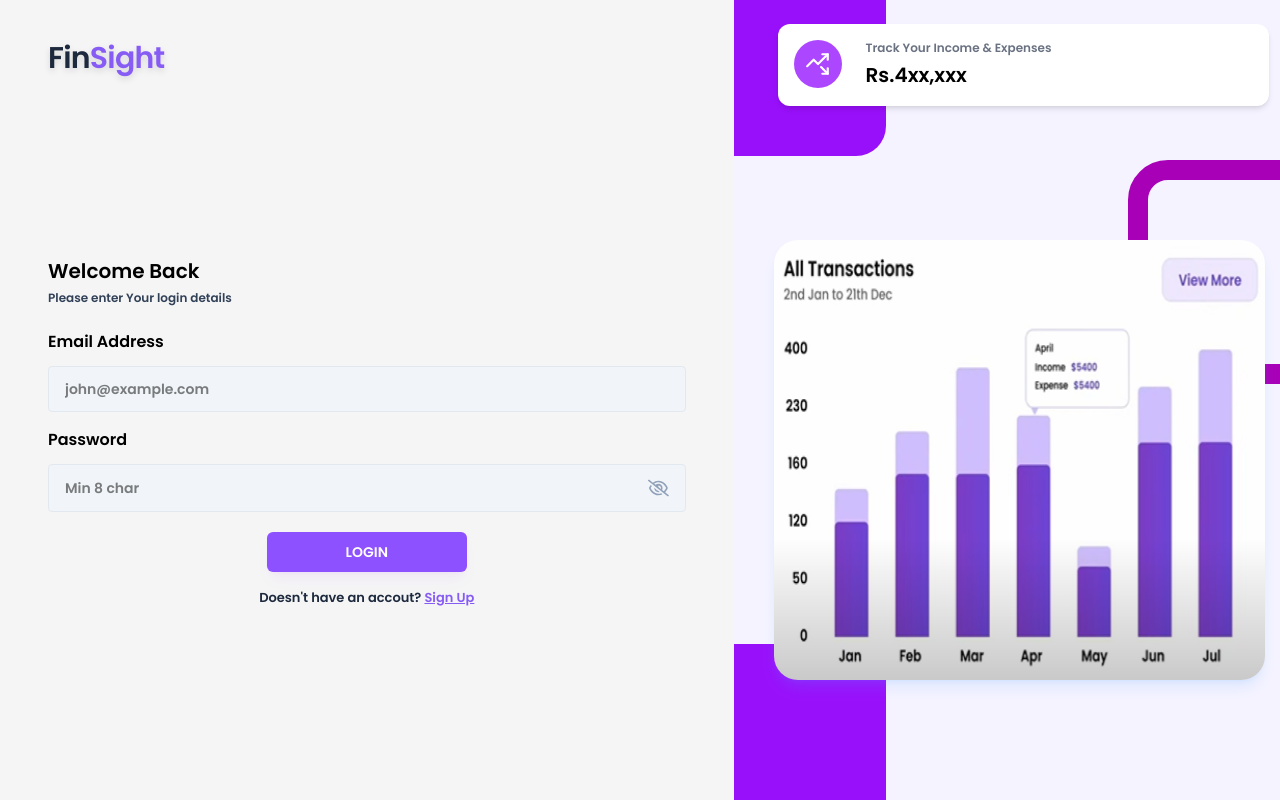
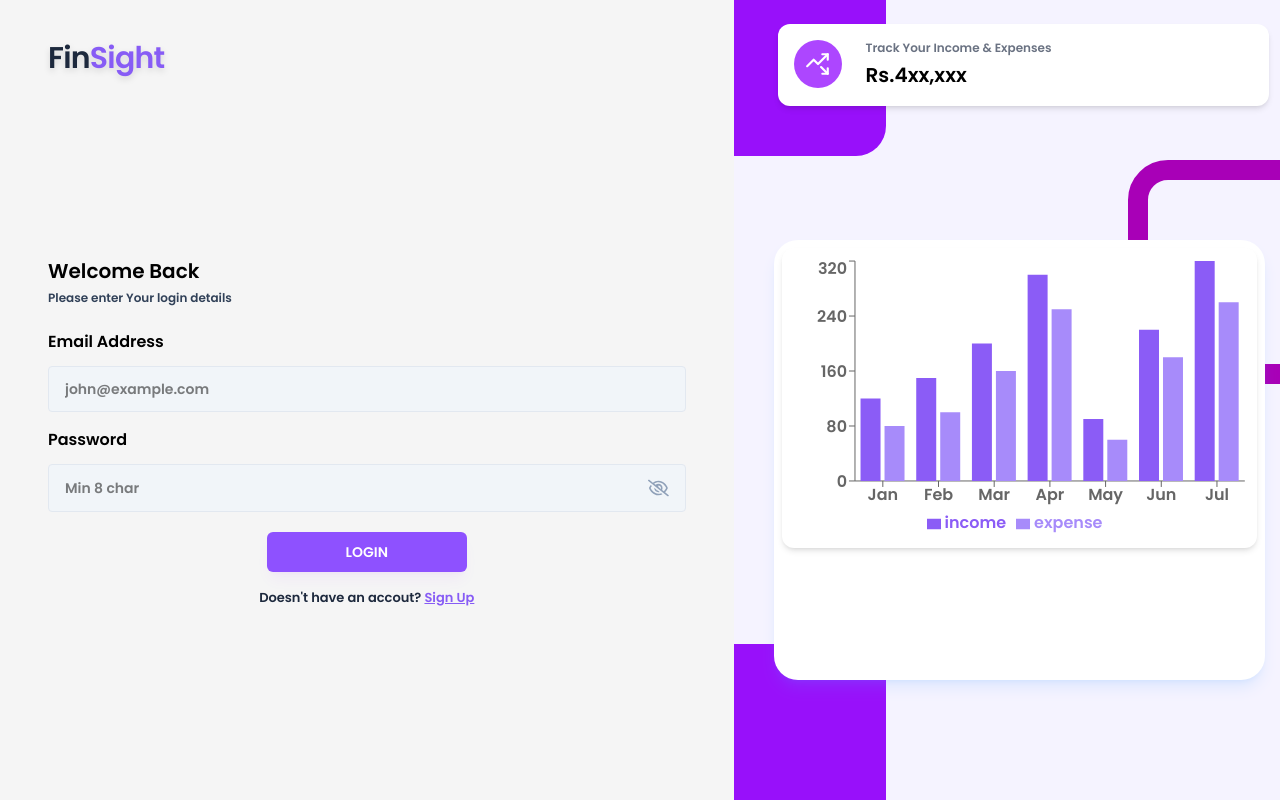
Before and after one commit to hisaiii/personal-finance-tracker, a React (Vite) app in the folder frontend/: page /login in a window 1280 px wide. Built offline with nearby package versions, Linux system fonts and the light colour scheme; a web font is replaced by a local one.

Commit message:
chart added

```diff
--- /dev/null
+++ b/frontend/src/components/Charts/IncomeExpenseChart.jsx
@@ -0,0 +1,28 @@
+import { BarChart, Bar, XAxis, YAxis, Tooltip, ResponsiveContainer, Legend } from "recharts";
+
+const data = [
+  { month: "Jan", income: 120, expense: 80 },
+  { month: "Feb", income: 150, expense: 100 },
+  { month: "Mar", income: 200, expense: 160 },
+  { month: "Apr", income: 300, expense: 250 },
+  { month: "May", income: 90, expense: 60 },
+  { month: "Jun", income: 220, expense: 180 },
+  { month: "Jul", income: 320, expense: 260 },
+];
+
+export default function IncomeExpenseChart() {
+  return (
+    <div className="w-full h-[300px] bg-white p-2 rounded-xl shadow-md">
+      <ResponsiveContainer width="100%" height="100%">
+        <BarChart data={data}>
+          <XAxis dataKey="month" />
+          <YAxis />
+          <Tooltip formatter={(value) => `₹${value}`} />
+          <Legend />
+          <Bar dataKey="income" fill="#8b5cf6" />
+          <Bar dataKey="expense" fill="#a78bfa" />
+        </BarChart>
+      </ResponsiveContainer>
+    </div>
+  );
+}
--- a/frontend/src/components/layout/AuthLayout.jsx
+++ b/frontend/src/components/layout/AuthLayout.jsx
@@ -1,6 +1,8 @@
 import React from 'react';
 import { LuTrendingUpDown } from 'react-icons/lu';
 import card2 from "../../assets/images/card2.png";
+import IncomeExpenseChart from "../../components/Charts/IncomeExpenseChart.jsx";
+
 
 const StatsInfoCard = ({ icon, label, value, color }) => {
     return (
@@ -39,8 +41,9 @@ const AuthLayout = ({ children }) => {
                         color="bg-primary"
                     />
                 </div>
-                <img src={card2} className='w-64 md:w-[90%] md:h-[55%] absolute top-60 left-10 rounded-3xl shadow-lg shadow-blue-400/15' />
-            </div>
+<div className="absolute top-60 left-10 w-64 md:w-[90%] md:h-[55%] rounded-3xl shadow-lg shadow-blue-400/15 bg-white p-2">
+                    <IncomeExpenseChart />
+                </div>            </div>
         </div>
     );
 };
```
